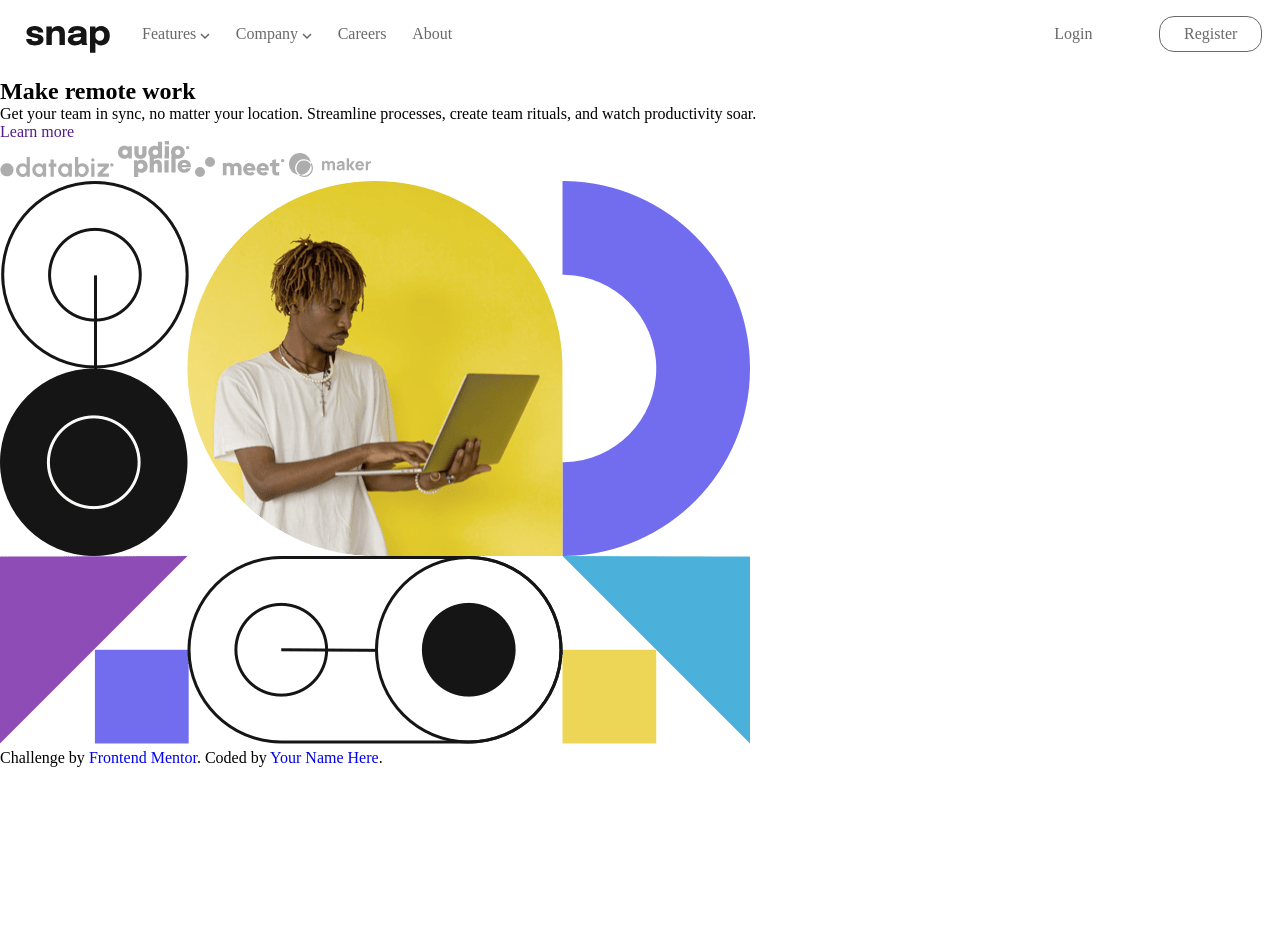
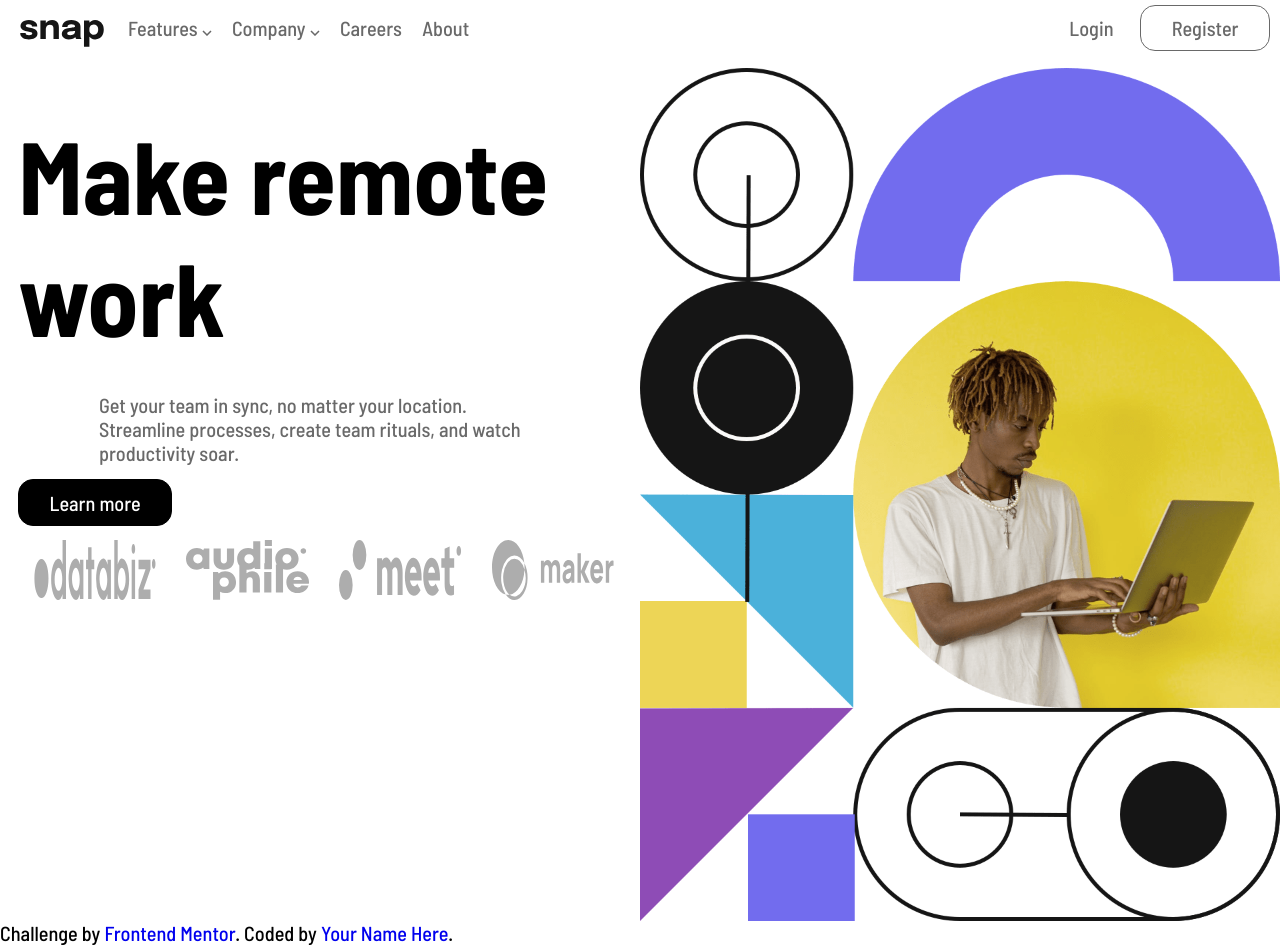
Before and after one commit to rafa64H/intro-section-webpage, a plain HTML site: page index.html in a window 1280 px wide. Before the commit the page ends 800 px from the top, so only its background shows below. Drawn offline with Linux system fonts and the light colour scheme.

Commit message:
I styled the hero section for phones, it needs to be styled for desktops

```diff
--- a/css/index.css
+++ b/css/index.css
@@ -16,24 +16,32 @@ First mobile design
 		6. Media queries
 */
 
-/*1.Root and universal selector*/
+/*1.Root, universal selector and tags*/
 :root{
 	--almostWhite: hsl(0, 0%, 98%);
 	--mediumGray: hsl(0, 0%, 41%);
 	--almostBlack: hsl(0, 0%, 8%);
 
-	--fontSizeLinks: 1rem;
+	--fontSizeParagraphs: 1.125rem;
+	--fontFamily: 'Barlow Semi Condensed', sans-serif;
 }
 
 *{
 	box-sizing: border-box;
+
 	padding: 0;
 	margin: 0;
 	max-width: 100%;
+
 	list-style: none;
 	text-decoration: none;
+	font-family: var(--fontFamily);
+	font-size: var(--fontSizeParagraphs);
 }
-/*1.Root and universal selector END*/
+
+
+/*1.Root, universal selector and tags END*/
+
 
 /*2.Header(Navigation bar and logo)*/
 
@@ -45,7 +53,7 @@ First mobile design
 	position: relative;
 	z-index: 5;
 
-	padding: clamp(0.8em, calc(0.8em + 1vw), 2em);
+	padding: 1em;
 }
 
 .logo{
@@ -89,13 +97,13 @@ nav{
 	display: flex;
 	flex-direction: column;
 
-	padding: clamp(0.5em, calc(0.5em + 1vw), 1.1em);
+	padding: 0.8em;
 }
 
 /*-----2.5 Navigation li from nav__options ul-----*/
 .nav__option{
 
-	margin: clamp(0.2em, calc(0.3em + 1vw), 0.8em);
+	margin: 0.5em;
 
 	color: var(--mediumGray);
 
@@ -184,12 +192,16 @@ nav{
 	pointer-events: none;
 }
 
+.drop__item{
+
+}
+
 /*-----2.11 <a> tag inside of drop__item li-----*/
 .drop__link{
 	display: inline-block;
 
 	margin-top: 0.1em;
-	padding: clamp(0.2em, calc(0.2em + 1vw), 0.5em);
+	padding: 0.4em;
 
 	color: var(--mediumGray);
 
@@ -230,6 +242,72 @@ nav{
 }
 
 
+/*3. Hero section*/
+.hero{
+	display: flex;
+	flex-direction: column;
+}
+
+.hero__content{
+	padding: 0.5em;
+
+	text-align: center;
+	order: 2;
+}
+
+.hero__title{
+	font-size: clamp(2rem, 8vw, 6rem);
+	margin: 0.35em auto;
+}
+
+.hero__description{
+	max-width: 25rem;
+	margin: 0.35em auto;
+
+	color: var(--mediumGray);
+}
+
+.hero__btn{
+	display: inline-block;
+
+	margin: 0.35em auto;
+	padding: 0.5em 1.5em;
+	background-color: black;
+	border: 1px solid black;
+
+	color: white;
+
+	transition: all 150ms;
+
+	border-radius: 15px;
+}
+
+.hero__btn:hover{
+	background-color: white;
+
+	color: black;
+}
+
+.hero__sponsors{
+	display: flex;
+	justify-content: space-around;
+
+	margin: 0.35em auto;
+}
+
+.sponsors__img{
+	width: clamp(3.3rem, 20%, 7rem);
+}
+
+.hero__img{
+	order: 1;
+}
+
+.hero__img--2{
+	display: none;
+}
+
+
 /*For desktops*/
 @media screen and (min-width: 1200px){
 
@@ -249,7 +327,7 @@ nav{
 		height: auto;
 		padding-top: 0;
 
-		top: clamp(-1.2vh, -1.5vh, -2vh);
+		top: -0.25em;
 		right: 0;
 	}
 
@@ -258,7 +336,8 @@ nav{
 		flex-direction: row;
 		align-items: center;
 
-		width: 100%
+		width: 100%;
+		padding: 0;
 	}
 
 	.nav__option{
@@ -291,11 +370,11 @@ nav{
 	}
 
 	.nav__option--log{
-		margin-right: -42%;
+		margin-right: -44%;
 	}
 
 	.nav__option--regist{
-		margin-right: 0;
+		margin-right: 0.5em;
 	}
 
 	.nav__link--regist{
@@ -329,14 +408,13 @@ nav{
 	}
 
 	.drop__link{
-
 		color: var(--mediumGray);
 
 		transition: all 150ms;
 	}
 
 	.drop__link:hover{
-		color: var(--almostBlack)
+		color: var(--almostBlack);
 	}
 
 	[data-drop-active="true"]{
@@ -353,6 +431,31 @@ nav{
 		pointer-events: none;
 	}
 
+	.hero{
+		flex-direction: row;
+	}
+
+	.hero__content{
+		order: 1;
+
+		width: 50%;
+		margin-left: 0.4em;
+
+		text-align: left;
+	}
+
+	.hero__img{
+		order: 2;
+	}
+
+	.hero__img--1{
+		display: none;
+	}
+
+	.hero__img--2{
+		width: 50%;
+		display: block;
+	}
 }
 
 @keyframes open-nav{
--- a/index.html
+++ b/index.html
@@ -1,6 +1,7 @@
 <!DOCTYPE html>
 <html lang="en">
 <head>
+
   <meta charset="UTF-8">
   <meta name="viewport" content="width=device-width, initial-scale=1.0">
 
@@ -9,12 +10,13 @@
   <link rel="preconnect" href="https://fonts.googleapis.com">
   <link rel="preconnect" href="https://fonts.gstatic.com" crossorigin>
   <link href="https://fonts.googleapis.com/css2?family=Barlow+Semi+Condensed:ital,wght@0,500;0,600;0,700;0,800;0,900;1,400;1,500;1,600;1,700;1,800;1,900&display=swap" rel="stylesheet">
-
-
+  <script type="text/javascript" src="js/index.js" defer></script>
 
   <title>Frontend Mentor | Intro section with dropdown navigation</title>
+
 </head>
 <body>
+
   <!--Header-->
   <header>
 
@@ -91,7 +93,9 @@
   </header>
   <!--Header END-->
 
+
   <section class="hero">
+
     <div class="hero__content">
       <h1 class="hero__title">
       Make remote work
@@ -111,13 +115,20 @@
       </div>
     </div>
 
-    <img src="images/image-hero-mobile.png" class="hero__img" alt="An expert programmer">
+    <img src="images/image-hero-mobile.png" class="hero__img hero__img--1" alt="An expert programmer">
+
+    <img src="images/image-hero-desktop.png" class="hero__img hero__img--2" alt="An expert programmer">
+
   </section>
 
   <footer>
+
     Challenge by <a href="https://www.frontendmentor.io?ref=challenge" target="_blank">Frontend Mentor</a>.
     Coded by <a href="#">Your Name Here</a>.
+
   </footer>
-  <script type="text/javascript" src="js/index.js"></script>
+
+
+
 </body>
 </html>
--- a/js/index.js
+++ b/js/index.js
@@ -58,6 +58,7 @@ OpenOrCloseDropdown.forEach(elementsWithDropdownClasses => {
 
 	elementsWithDropdownClasses.addEventListener('click', (e) => {
 		makeDropMenuAppear(e);
+		console.log(e.target)
 	})
 })
 
@@ -148,7 +149,7 @@ function makeDropMenuAppear(e){
 
 					dropdowns[0].dataset.dropActive = 'false'
 
-					OpenOrCloseDropdownArrowIcon[0].dataset.dropArrowActive = 'false'
+					OpenOrCloseDropdownArrowIcons[0].dataset.dropArrowActive = 'false'
 
 				}
 
```
